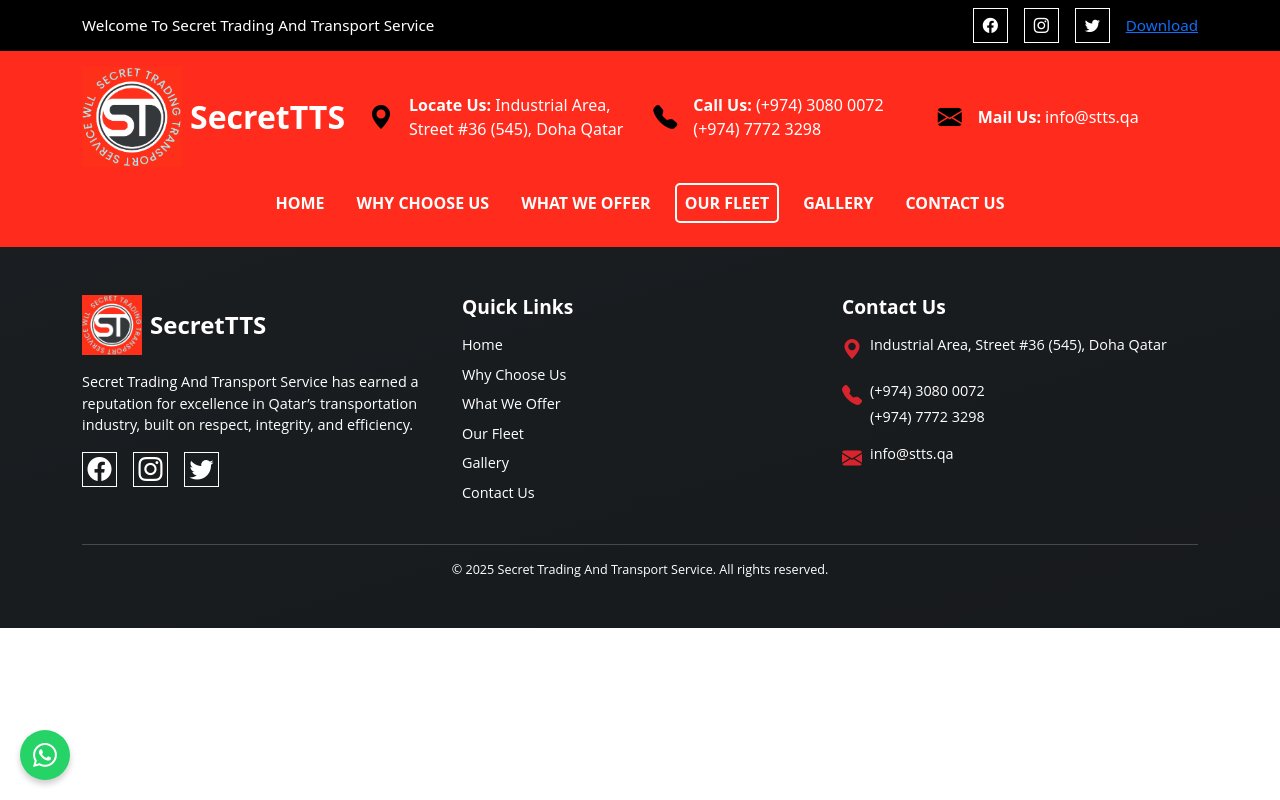
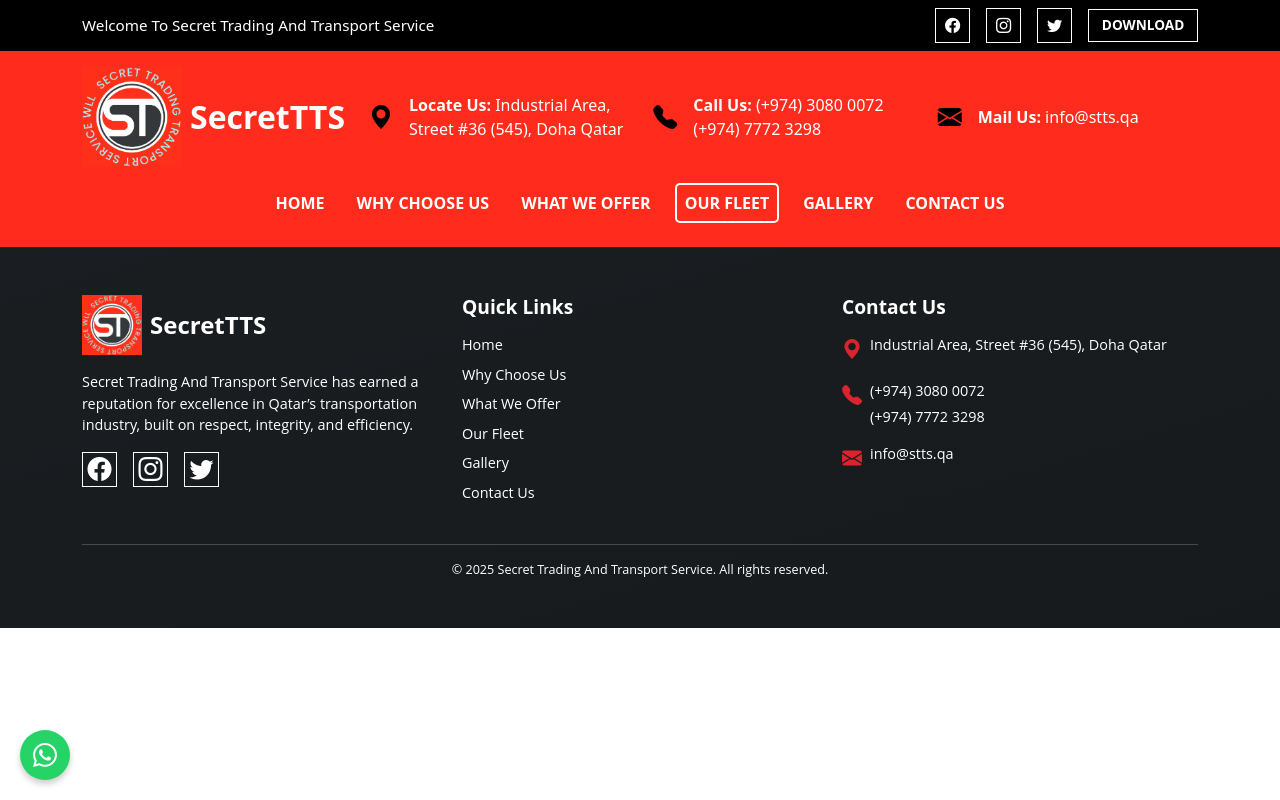
Before and after one commit to shimjithsks/stts, a React (Create React App) app: page /stts/fleet in a window 1280 px wide. Built offline with nearby package versions, Linux system fonts and the light colour scheme.

Commit message:
test updated

```diff
--- a/src/components/Navbar.js
+++ b/src/components/Navbar.js
@@ -34,9 +34,10 @@
             <div className="social-icon" onClick={() => window.open('https://twitter.com', '_blank')}>
               <i className="bi bi-twitter"></i>
             </div>
-           <a href={`${process.env.PUBLIC_URL}/files/Secret_profile.pdf`} download>
-  Download
-</a>
+            <a href={`${process.env.PUBLIC_URL}/files/Secret_profile.pdf`} className="download-btn" download>
+              Download
+            </a>
+
           </div>
         </div>
       </div>
```
